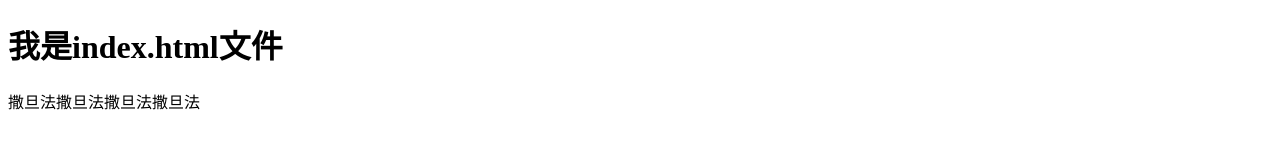
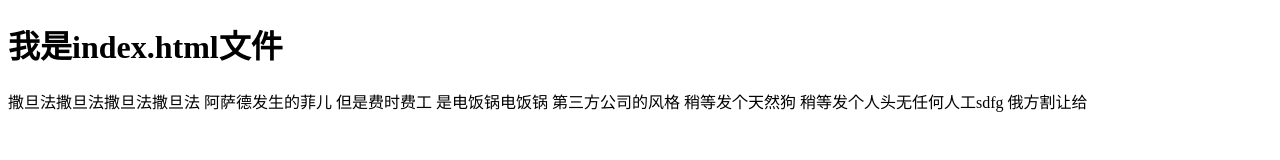
Before and after one commit to chen-xi007/git-demo, a plain HTML site: page index.html in a window 1280 px wide. Drawn offline with Linux system fonts and the light colour scheme.

Commit message:
A程序员第三次提交

```diff
--- a/index.html
+++ b/index.html
@@ -7,5 +7,12 @@
 	<body>
 		<h1>我是index.html文件</h1>
 		撒旦法撒旦法撒旦法撒旦法
+		阿萨德发生的菲儿
+		但是费时费工
+		是电饭锅电饭锅
+		第三方公司的风格
+		稍等发个天然狗
+		稍等发个人头无任何人工sdfg
+		俄方割让给
 	</body>
 </html>
```
